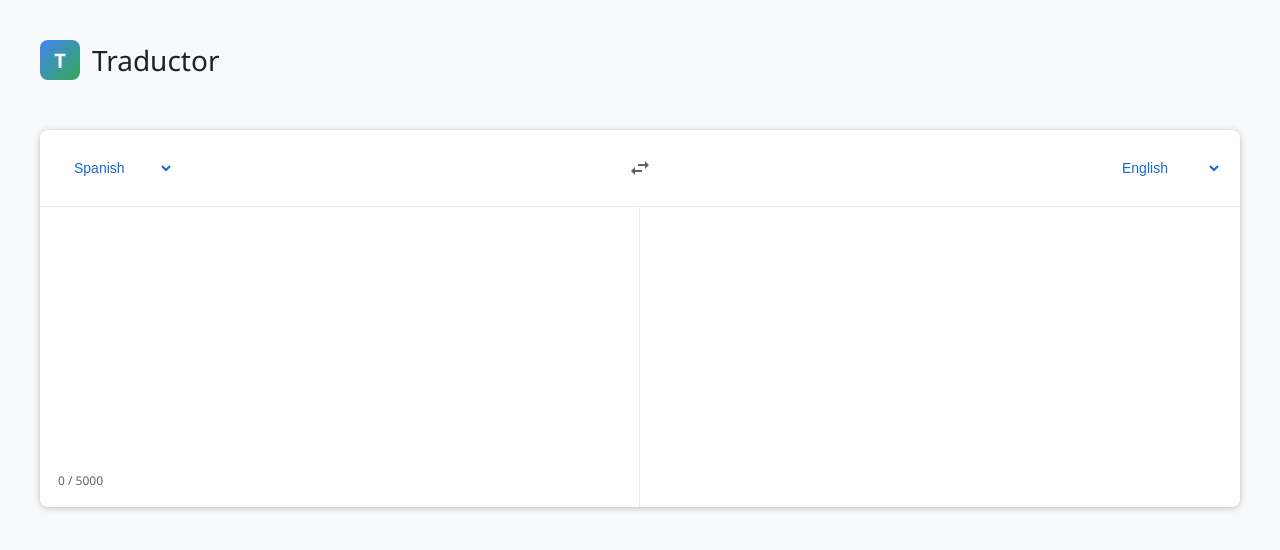
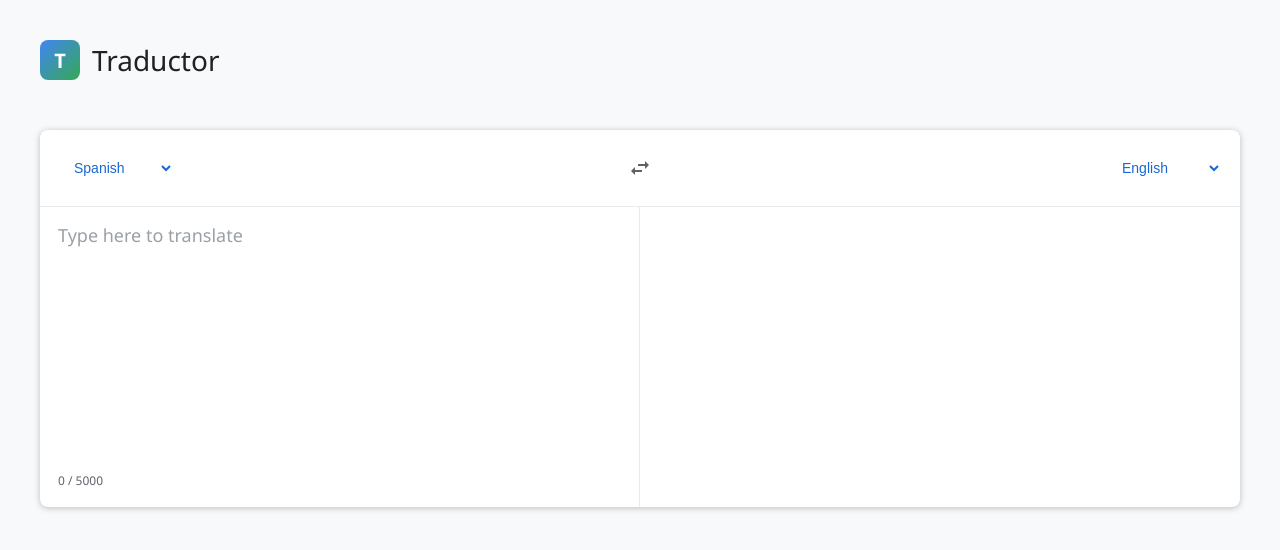
Before and after one commit to djaredev/swaplang, a SvelteKit app in the folder frontend/: page / in a window 1280 px wide. Shown: the top 550 px of the page. Built offline with nearby package versions, Linux system fonts and the light colour scheme.

Commit message:
(frontend) Add placeholder

```diff
--- a/frontend/src/routes/+page.svelte
+++ b/frontend/src/routes/+page.svelte
@@ -110,6 +110,7 @@
 					<div
 						class="text-input"
 						id="translatedText"
+						placeholder="Type here to translate"
 						contenteditable="plaintext-only"
 						bind:innerText={sourceText}
 						bind:this={input}
@@ -269,7 +270,8 @@
 		flex-direction: column;
 	}
 
-	.text-input::placeholder {
+	.text-input:empty::before {
+		content: attr(placeholder);
 		color: #9aa0a6;
 	}
 
```
